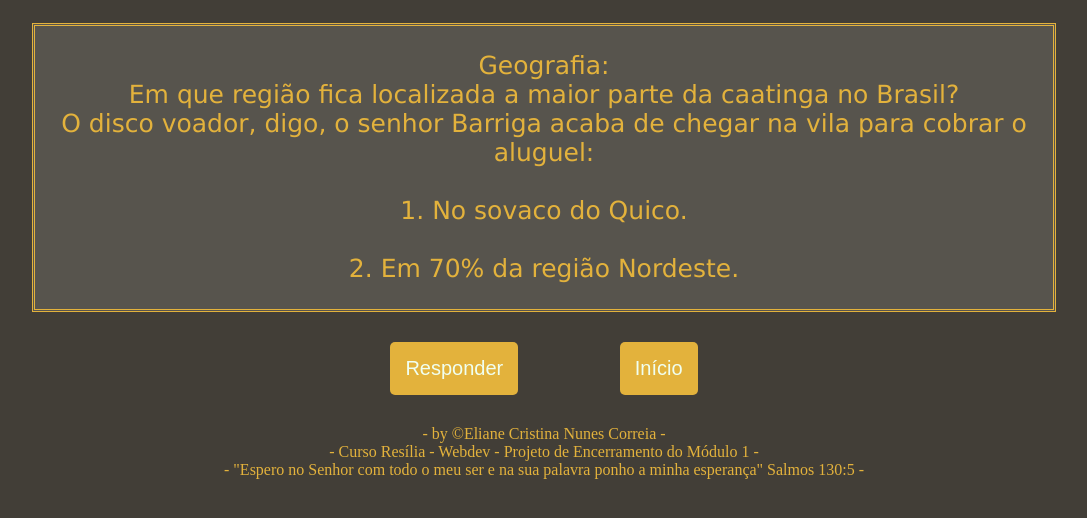
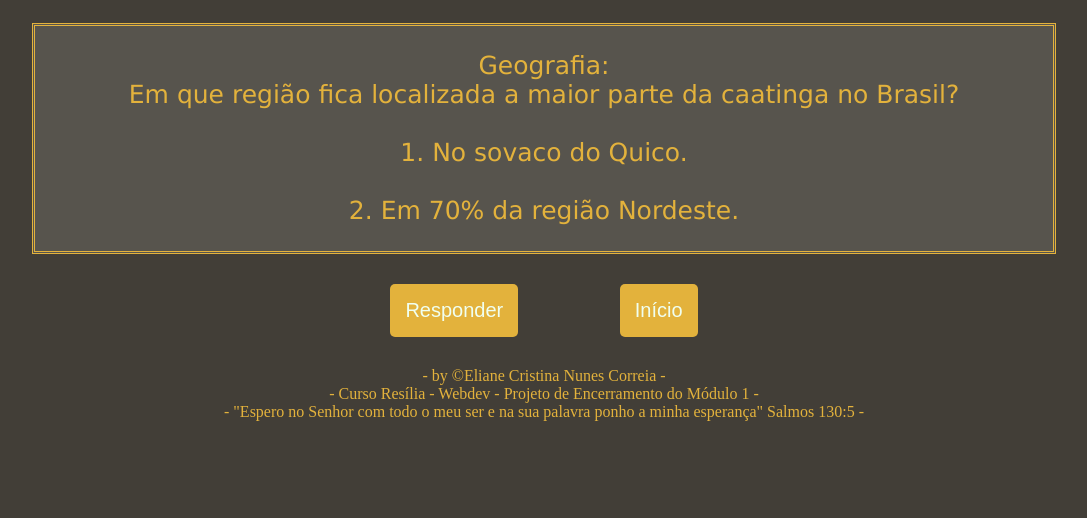
Before and after one commit to ElianeCristina/Projeto-Modulo-1-Resilia, a plain HTML site: page Chaves/FaseTres.html in a window 1280 px wide. Shown: the part 226-744 px from the top of the page, without its empty margins (96-1183 px from the left). Drawn offline with Linux system fonts and the light colour scheme.

Commit message:
Projeto de Encerramento do Modulo 1 Resilia Webdev

```diff
--- a/Chaves/FaseTres.html
+++ b/Chaves/FaseTres.html
@@ -19,8 +19,6 @@
             <p>Geografia:
             <br>
             Em que região fica localizada a maior parte da caatinga no Brasil?
-            <br>
-                O disco voador, digo, o senhor Barriga acaba de chegar na vila para cobrar o aluguel:
             </p>
             <br>
             <p>1. No sovaco do Quico.
```
Also changed, not shown: Chiquinha/FaseTres.html (+0 -2 lines), Quico/FaseTres.html (+0 -2 lines).
